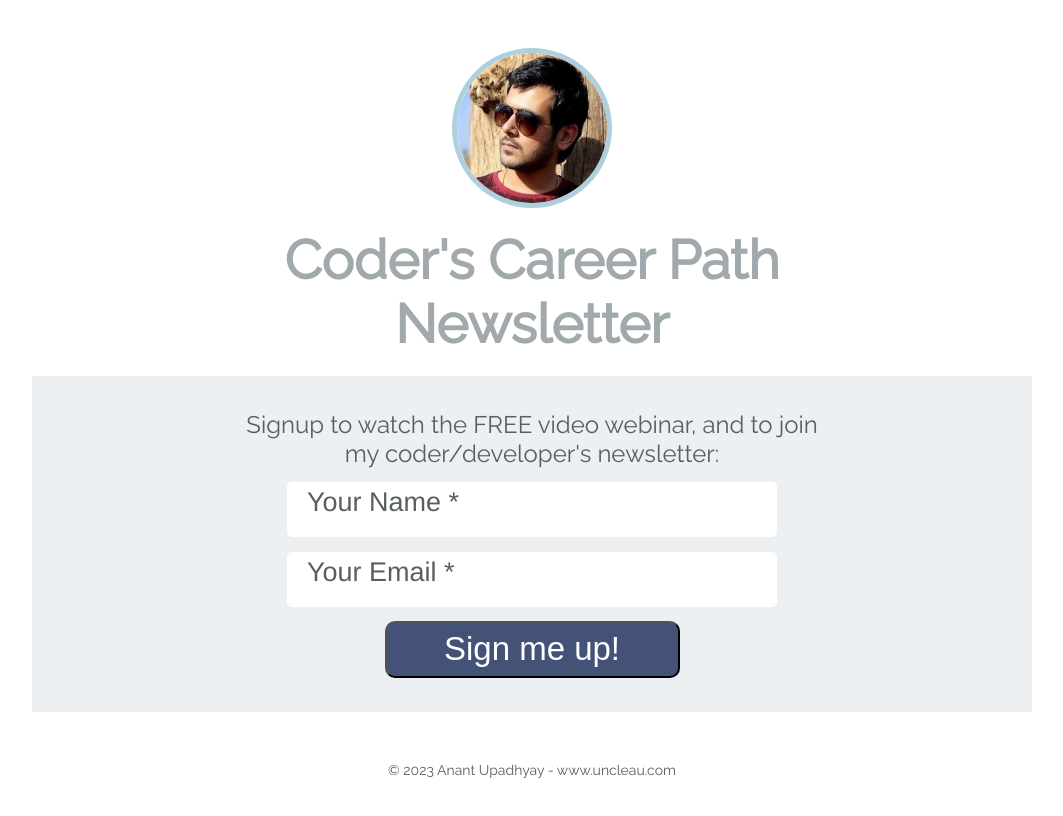
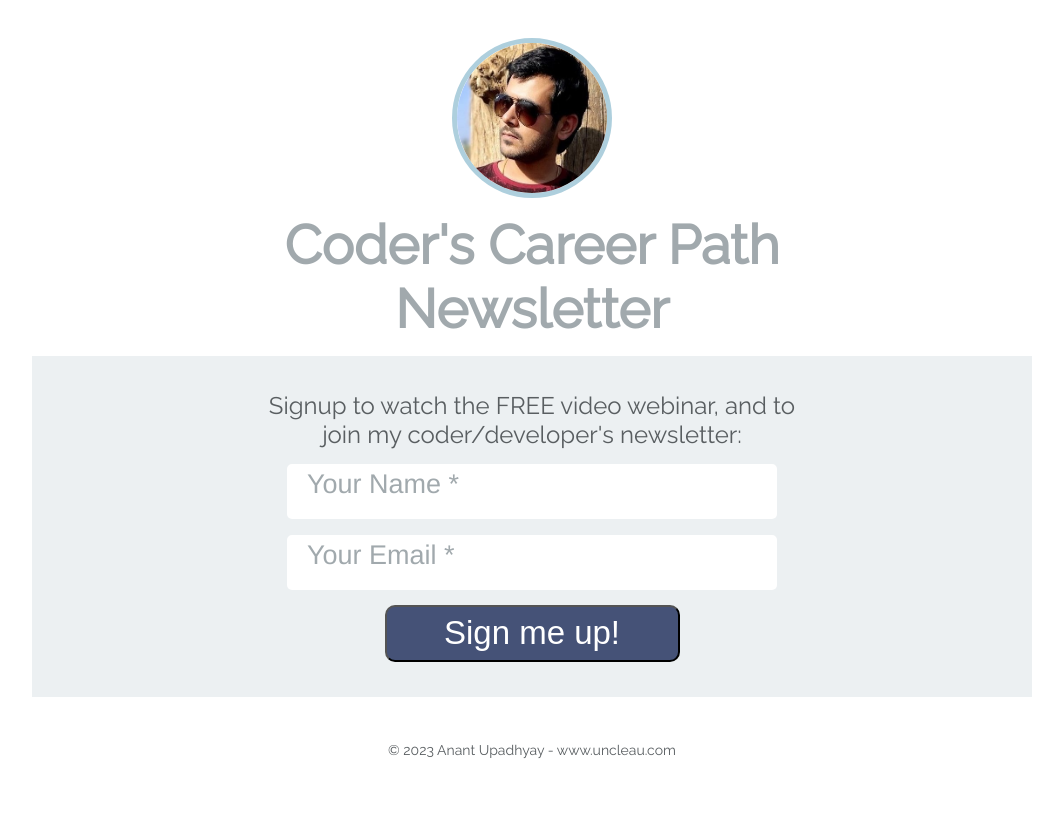
Before and after one commit to anant13u/css-projects, a plain HTML site: page Newsletter Forms and Pages/stefanmischook_newsletter.html in a window 1280 px wide. Shown: the whole page, without its empty margins (108-1171 px from the left). Drawn offline with Linux system fonts and the light colour scheme.

Commit message:
Changed the gap between flex items in the main-container2. Changed the padding for the form-container. Also changed the font colour of the text fields.

```diff
--- a/Newsletter Forms and Pages/stefanmischook_newsletter.css
+++ b/Newsletter Forms and Pages/stefanmischook_newsletter.css
@@ -4,6 +4,7 @@ body {
 }
 .main-container {
     margin: auto;
+    /* border: 2px solid firebrick; */
     display: flex;
     justify-content: center;
 }
@@ -12,7 +13,7 @@ body {
     /* border: 2px solid firebrick; */
     height: 100vh;
     display: flex;
-    gap: 20px;
+    gap: 15px;
     flex-direction: column;
     justify-content: space-evenly;
     align-items: center;
@@ -20,7 +21,7 @@ body {
 }
 
 img {
-    margin-top: 40px;
+    margin-top: 30px;
     border-radius: 100px;
     border: 5px solid #aecfdd;
 }
@@ -36,7 +37,7 @@ img {
 
 .form-container {
     display: flex;
-    padding: 20px 200px;
+    padding: 20px 230px;
     /* flex: 0 1 auto; */
     flex-direction: column;
     justify-content: space-evenly;
@@ -61,7 +62,7 @@ img {
     /* border: none; */
     background-color: white;
     /* color: #455277; */
-    color: #595e61;
+    color: #a1a9ad;
     font-size: 27px;
     font-family: Helvetica, Arial, sans-serif;
     vertical-align: auto;
@@ -81,9 +82,9 @@ img {
 }
 
 .footer {
+    margin-bottom: 20px;
     /* border: 2px solid firebrick; */
     padding: 30px 0;
     color: #595e61;
     font-size: 14px;
-
 }
```
